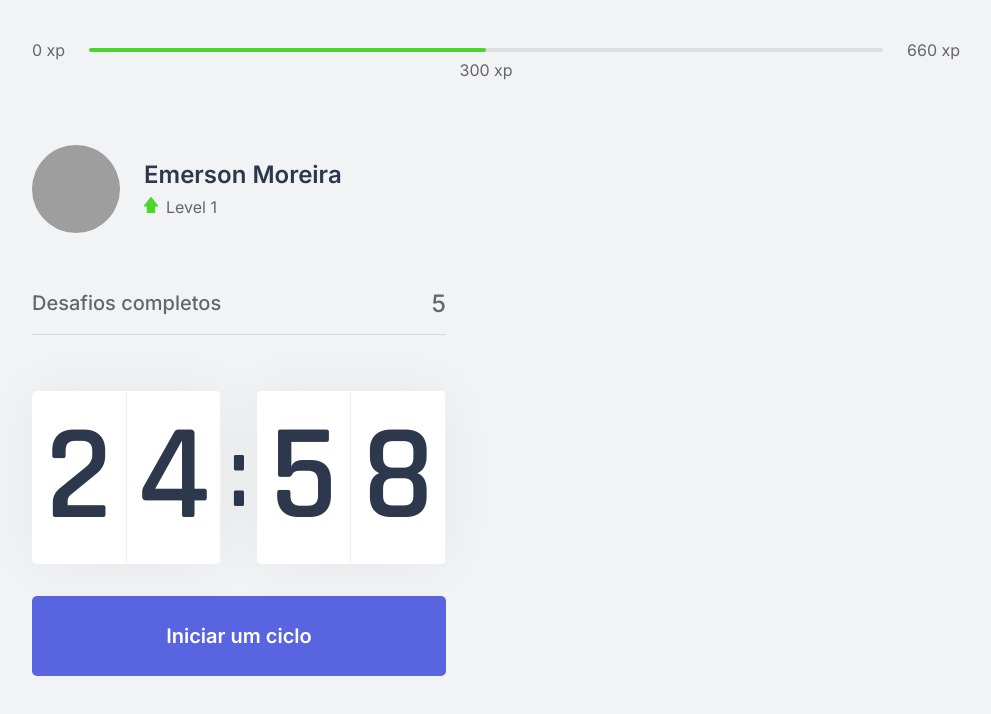
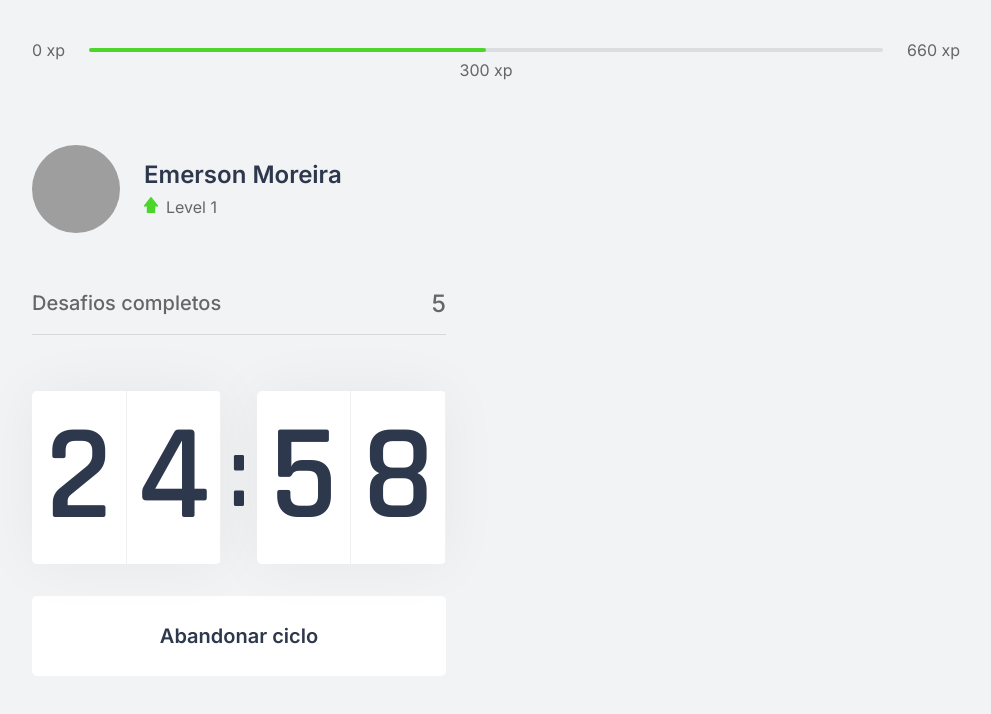
Before and after one commit to eemr3/game-move-it, a Next.js app: page / in a window 1280 px wide. Both pictures are taken after a click on the button "Iniciar um ciclo". Shown: the top 714 px of the page, without its empty margins (144-1135 px from the left). Built offline with nearby package versions, Linux system fonts and the light colour scheme; grey boxes are pictures that could not be loaded.

Commit message:
refactor: melhorando código

```diff
--- a/src/components/Countdown.tsx
+++ b/src/components/Countdown.tsx
@@ -1,9 +1,11 @@
 import { useEffect, useState } from "react";
 import styles from "../styles/components/Countdown.module.css";
 
+let countdownTime: NodeJS.Timeout;
+
 export function Countdown() {
   const [time, setTime] = useState(25 * 60);
-  const [active, setActive] = useState(false);
+  const [isActive, setIsActive] = useState(false);
 
   const minutes = Math.floor(time / 60);
 
@@ -13,16 +15,23 @@ export function Countdown() {
   const [secondLeft, secondRight] = String(seconds).padStart(2, "0").split("");
 
   function startCountdown() {
-    setActive(true);
+    setIsActive(true);
+  }
+
+  function resetCountdown() {
+    setIsActive(false);
+    clearTimeout(countdownTime);
+    setTime(25 * 60);
   }
 
   useEffect(() => {
-    setTimeout(() => {
-      if (active && time > 0) {
+    if (isActive && time > 0) {
+      countdownTime = setTimeout(() => {
         setTime(time - 1);
+      }, 1000);
     }
-    }, 1000);
-  }, [active, time]);
+  }, [isActive, time]);
+
   return (
     <div>
       <div className={styles.countdownContainer}>
@@ -36,6 +45,16 @@ export function Countdown() {
           <span>{secondRight}</span>
         </div>
       </div>
+
+      {isActive ? (
+        <button
+          onClick={resetCountdown}
+          type="button"
+          className={`${styles.countdownButton} ${styles.countdownButtonActive}`}
+        >
+          Abandonar ciclo
+        </button>
+      ) : (
         <button
           onClick={startCountdown}
           type="button"
@@ -43,6 +62,7 @@ export function Countdown() {
         >
           Iniciar um ciclo
         </button>
+      )}
     </div>
   );
 }
--- a/src/pages/_document.tsx
+++ b/src/pages/_document.tsx
@@ -5,7 +5,7 @@ export default class MyDocument extends Document {
     return (
       <Html lang="pt-br">
         <Head>
-          <link rel="preconnect" href="https://fonts.gstatic.com" />
+          <link rel="preconnect" href="https://fonts.gstatic.com/" />
           <link
             href="https://fonts.googleapis.com/css2?family=Inter:wght@400;500;600&family=Rajdhani:wght@600&display=swap"
             rel="stylesheet"
--- a/src/styles/components/Countdown.module.css
+++ b/src/styles/components/Countdown.module.css
@@ -62,3 +62,14 @@
 .countdownButton:hover {
   background-color: var(--blue-dark);
 }
+
+.countdownButtonActive {
+  background-color: var(--white);
+  color: var(--title);
+  transition: background-color 0.3s;
+}
+
+.countdownButtonActive:hover {
+  background-color: var(--red);
+  color: var(--white);
+}
```
Lines whose indentation alone changed are shown as unchanged.
